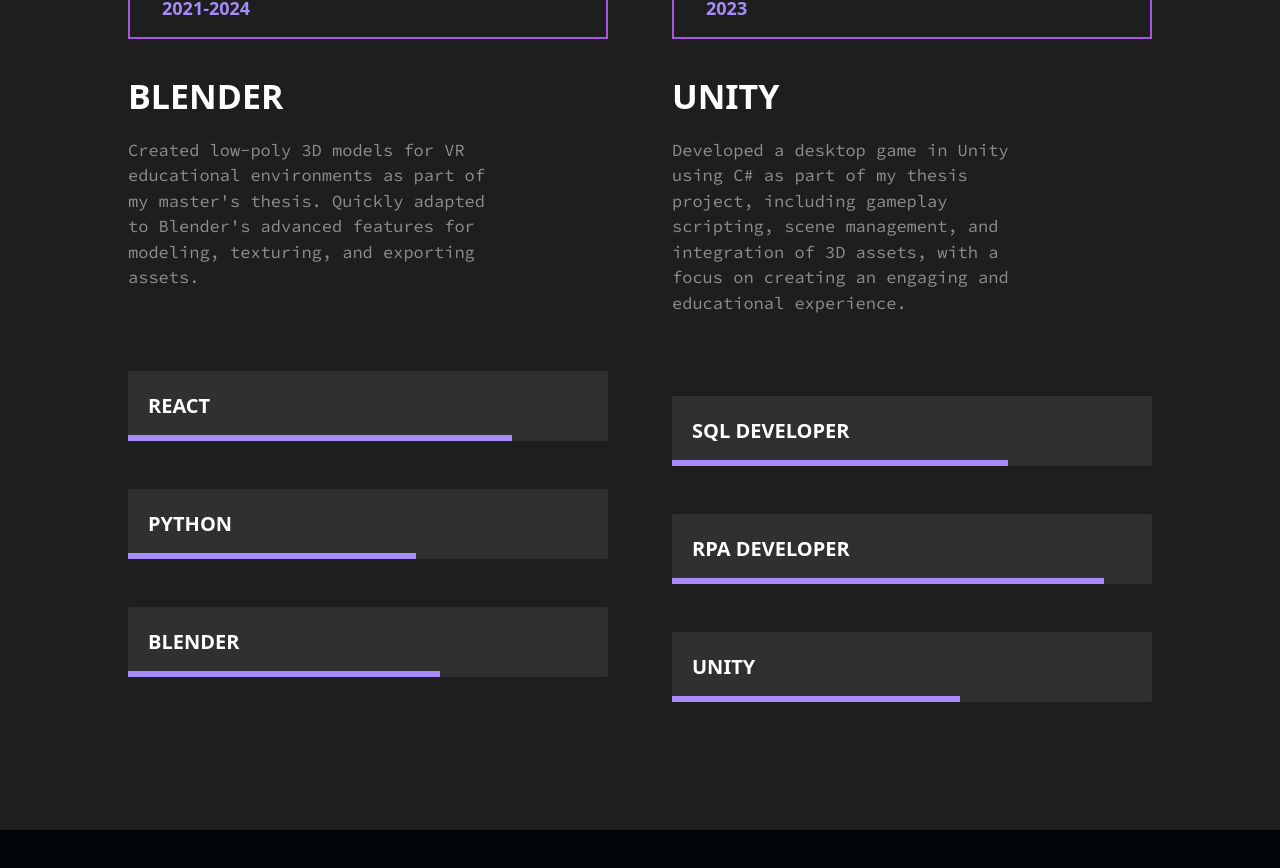
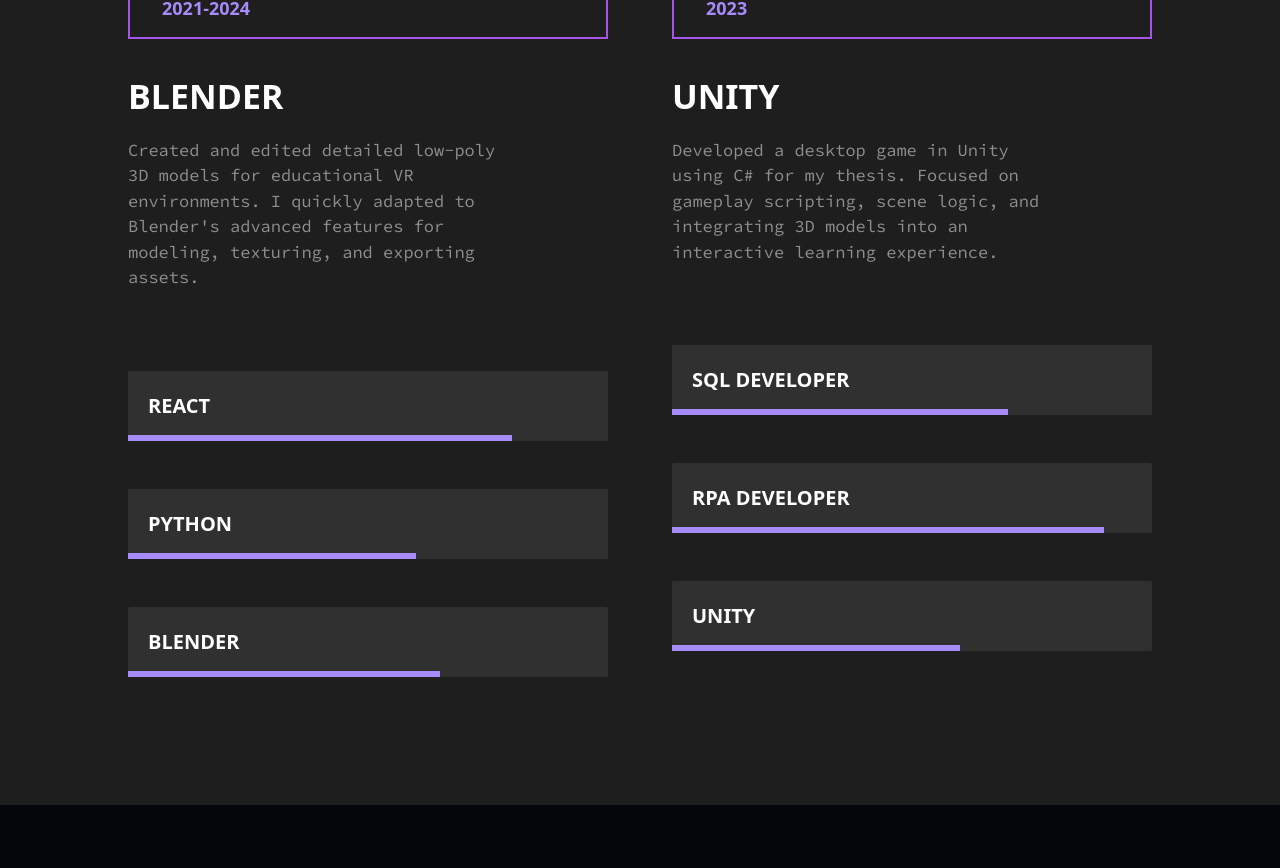
Before and after one commit to eycis/portfolio, a Next.js app: page / in a window 1280 px wide. Shown: the part 2537-3405 px from the top of the page. Built offline with nearby package versions, Linux system fonts and the light colour scheme.

Commit message:
minor text changes

```diff
--- a/components/Skills.tsx
+++ b/components/Skills.tsx
@@ -22,8 +22,8 @@
           <SkillItem
             title="Blender"
             year="2021-2024"
-            text="Created low-poly 3D models for VR educational environments as part of my master's thesis. Quickly adapted to Blender's advanced features for modeling, texturing, and exporting assets."
-          />
+            text="Created and edited detailed low-poly 3D models for educational VR environments. I quickly adapted to Blender's advanced features for modeling, texturing, and exporting assets."
+            />
           <SkillsLanguage
             skill1="React"
             level1="w-[80%]"
@@ -48,8 +48,8 @@
           <SkillItem
             title="Unity"
             year="2023"
-            text="Developed a desktop game in Unity using C# as part of my thesis project, including gameplay scripting, scene management, and integration of 3D assets, with a focus on creating an engaging and educational experience."
-          />
+            text="Developed a desktop game in Unity using C# for my thesis. Focused on gameplay scripting, scene logic, and integrating 3D models into an interactive learning experience."
+            />
           <SkillsLanguage
             skill1="SQL Developer"
             level1="w-[70%]"
```
